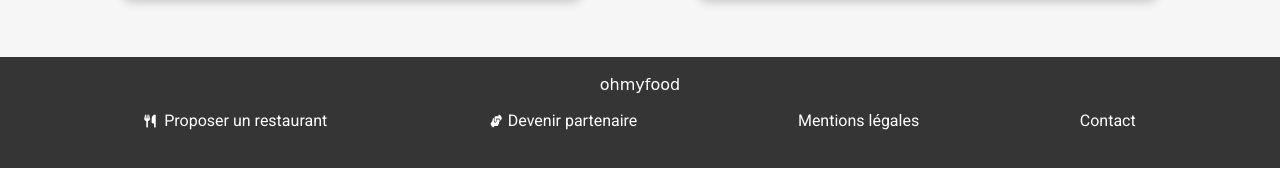
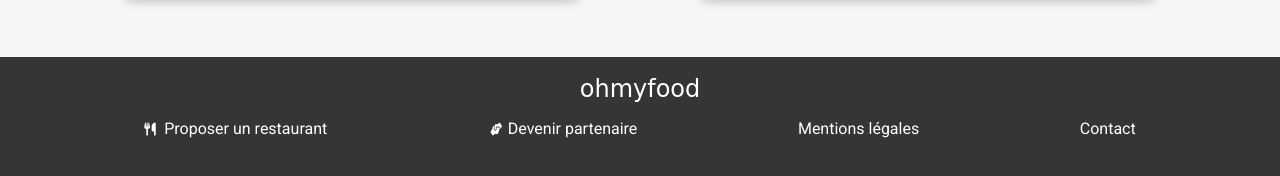
Before and after one commit to Baddou37/oc_ohmyfood, a website: page index.html in a window 1280 px wide. Shown: the part 1233-1409 px from the top of the page. Drawn offline with Linux system fonts and the light colour scheme; a web font is replaced by a local one.

Commit message:
responsive accueil done

```diff
--- a/index.html
+++ b/index.html
@@ -11,10 +11,10 @@
 <body>
     <!-- INSERTION DU LOADER-->
     <div class="loader">
+        <div class="loader_text">Chargement...</div>
         <div class="loader_mobile">
             <div class="loader_mobile__bar"></div>
         </div>
-        <div class="loader_tab-desktop"></div>
     </div>
     <header>
         <h1>ohmyfood</h1>
@@ -36,7 +36,6 @@
         </section>
         <!--SECTION INTRO END-->
         <!--SECTION FONCTIONNEMENT START-->
-        <div class="display_desktop-large">
             <section id="fonctionnement">
                 <h2 class="accueil_h2"><span class="h2_bottom">Fonctionnement</span></h2>
                     <ul class="liste">
@@ -116,7 +115,6 @@
                     </a>
                 </div>
             </section>
-        </div>
         <!--SECTION RESTAURANTS END-->
     </main>
     <!--FOOTER START-->
--- a/scss/Composants/_animation_heart.scss
+++ b/scss/Composants/_animation_heart.scss
@@ -5,7 +5,7 @@
 
         &::after  {
             transform: translate(0%, 0%) scale(1.1);
-            transition: all 0.3s cubic-bezier(.14,1.45,.49,1.84);
+            transition: all 0.3s linear;
             transform-origin: bottom;
         }
     }
@@ -22,6 +22,6 @@
         background-clip: text;
         -webkit-background-clip: text;
         transform: translate(0) scale(0);
-        transition: all 0.3s cubic-bezier(0.85, 0.23, 1, 0.52);
+        transition: all 0.3s linear;
     }
 }
--- a/scss/Layout/_footer.scss
+++ b/scss/Layout/_footer.scss
@@ -20,12 +20,7 @@
             display: flex;
             justify-content: center;
             width: 100%;
-        }
-
-        @include desktop-large{
-            display: flex;
-            justify-content: center;
-            width: 100%;
+            font-size: 150%;
         }
     }
 
@@ -34,11 +29,6 @@
             display: flex;
             justify-content: space-around;
         }
-        @include desktop-large{
-            display: flex;
-            justify-content: space-around;
-        }
-
     }
 
     li {
--- a/scss/Pages/_accueil.scss
+++ b/scss/Pages/_accueil.scss
@@ -28,25 +28,11 @@
     }
 }
 
-.display_desktop-large{
-    @include desktop-large{
-        display: flex;
-        height: 100%
-    }
-}
-
 #fonctionnement {
     @include flex-position;
     width: 100%;
     padding-bottom: $size*2.5;
     padding-top: $size;
-
-    @include desktop-large{
-        width: 450px;
-        height: 100%;
-        padding-top: 0;
-        padding-bottom: 0;
-    }
 }
 
 .liste {
@@ -57,9 +43,6 @@
         display: flex;
         flex-direction: row;
         justify-content: space-around;
-    }
-    @include desktop-large{
-
     }
 }
 
@@ -76,11 +59,6 @@
         border-bottom: 2px solid $color-tertiary;
         padding-bottom: 5px;
     }
-
-    @include desktop-large{
-        border-bottom: 2px solid $color-tertiary;
-        padding-bottom: 5px;
-    }
 }
 
 .element-liste{
@@ -93,14 +71,10 @@
     margin-bottom: $size*1.5;
     position: relative;
     left: 15px;
+    max-width: 300px;
     @include shadow;
-    @include desktop {
-        width: 25%
-    }
 
-    @include desktop-large{
-        width: 300px;
-    }
+
 
     &__numero{
         @include flex-position;
@@ -151,14 +125,6 @@
     @include flex-position;
     width: 100%;
     padding-top: $size*2;
-
-    @include desktop-large {
-        background-color: white;
-        padding-top: 0;
-        height: 100%;
-        display: flex;
-        justify-content: space-between;
-    }
 }
 
 .restaurant_display_cards {
@@ -178,15 +144,41 @@
         margin-bottom: 30px;
     }
 
-    @include desktop-large {
+    @include tablette {
+        max-width: 1440px;
+        margin: auto;
         display: flex;
         flex-wrap: wrap;
-        justify-content: space-between;
+        justify-content: space-around;
         flex-direction: row;
-        height: 100%;
-        margin-bottom: 0;
+        height: auto;
+        margin-bottom: 30px;
     }
 }
+
+.display_top{
+    @include tablette{
+        display: flex;
+        justify-content: center;
+        flex-direction: row;
+    }
+}
+
+#nouveau{
+    display: none;
+    @include tablette{
+        display: block;
+    }
+}
+
+.nouveau_display_cards {
+    display: none;
+    @include tablette {
+        width: $width;
+        @include flex-position;
+    }
+}
+
 
 .restaurant_card {
     width: 100%;
@@ -202,8 +194,10 @@
         margin: 20px 0 30px 0;
     }
 
-    @include desktop-large{
-        width: 20%;
+    @include tablette {
+        width: 40%;
+        justify-content: space-around;
+        margin: 20px 0 30px 0;
     }
 
     &_top {
--- a/scss/Utils/_breakpoints.scss
+++ b/scss/Utils/_breakpoints.scss
@@ -1,28 +1,14 @@
 $desktop: 1200px;
-$desktop-large:1800px;
-$tablette: 600px;
-$tablette-desktop:900px;
+$tablette: 750px;
 
 @mixin tablette {
-    @media screen and (min-width: $tablette) and (max-width: calc($tablette-desktop - 1px)){
-        @content;
-    }
-}
-
-@mixin tablette-desktop {
-    @media screen and (min-width: $tablette-desktop) and (max-width: calc($desktop - 1px)){
+    @media screen and (min-width: $tablette) and (max-width: calc($desktop - 1px)){
         @content;
     }
 }
 
 @mixin desktop {
-    @media screen and (min-width: $desktop) and (max-width: calc($desktop-large - 1px)){
+    @media screen and (min-width: $desktop){
         @content;
     }
 }
-
-@mixin desktop-large {
-    @media screen and (min-width: $desktop-large){
-        @content;
-    }
-}
```
Also changed, not shown: css/styles.css, 1 other file.
